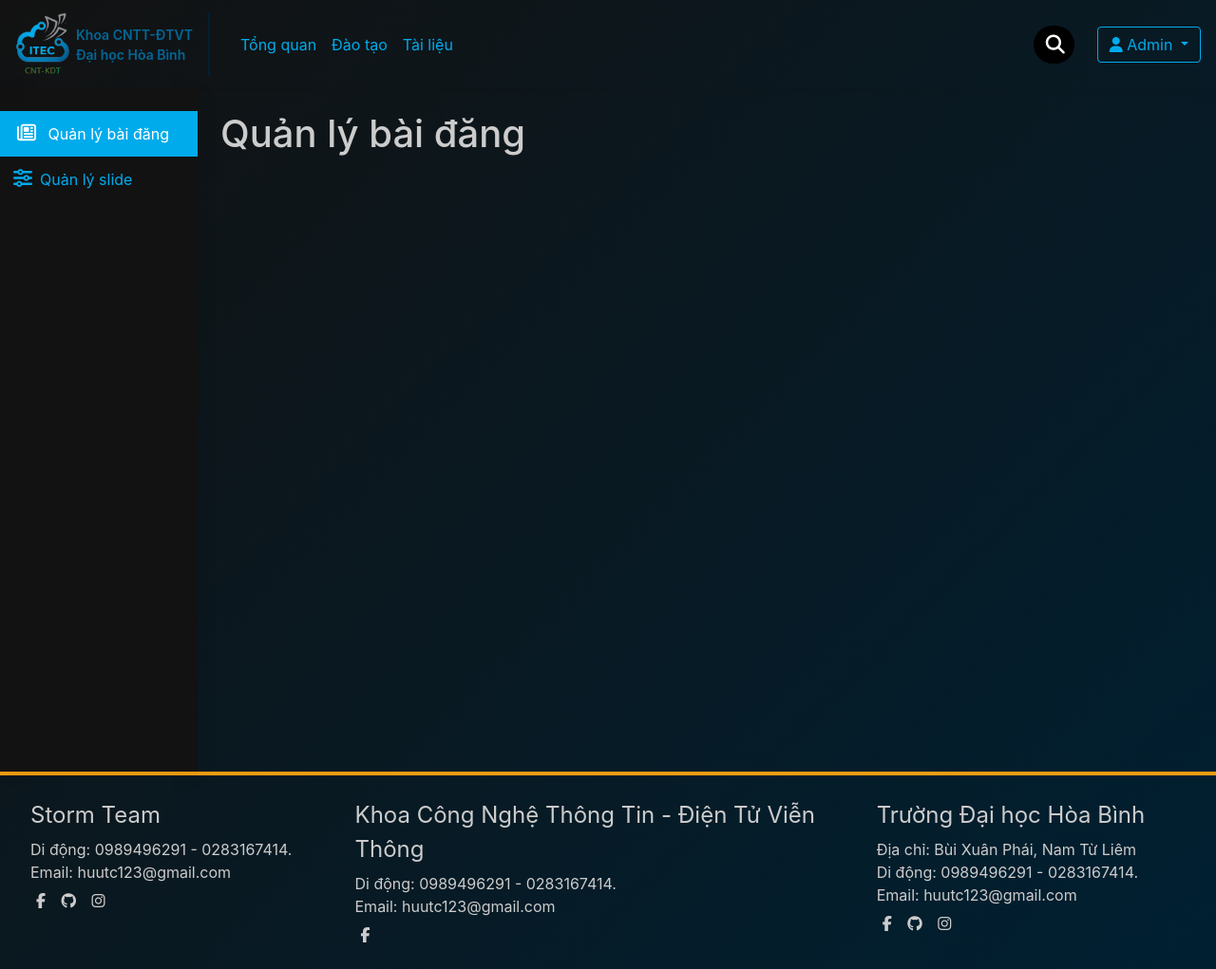
After one commit to huutcha/web, a PHP site: page /admin/overview/newslist.php in a window 1280 px wide. The commit adds this page. Shown: the whole page at 95% size. Run offline with PHP 8.4, Linux system fonts and the light colour scheme; some libraries are stand-ins or nearby versions.

Commit message:
Cau hinh lai folder

```diff
--- a/admin/process-std.php
+++ b/admin/config/process-std.php
@@ -1,12 +1,12 @@
 <?php
-	function getStds ($sql) {
+	function getDatas ($sql) {
 		global $conn;
 		$result = $conn->query($sql);
 		if ($data = $result->fetch_all(MYSQLI_ASSOC)){
 			return $data;
 		}
 	};
-	function getStd ($sql) {
+	function getData ($sql) {
 		global $conn;
 		$result = $conn->query($sql);
 		// var_dump($result);
--- a/admin/addstd.php
+++ b/admin/educate/addstd.php
@@ -6,7 +6,8 @@ require 'process-std.php';
 include 'inc/header.php';
 include 'inc/sidebar.php';
  ?>
-
+<script src="../js/addActive.js"></script>
+<script>addActive('#stdlist')</script>
 <div class="content">
 	<h1 class="title">Thêm sinh viên mới</h1>
 	<form class="needs-validation form form-darkmode" action="" method="post" novalidate>
--- a/admin/editstd.php
+++ b/admin/educate/editstd.php
@@ -18,7 +18,8 @@ include 'inc/sidebar.php';
 	}
 
  ?>
-
+<script src="../js/addActive.js"></script>
+<script>addActive('#stdlist')</script>
 <div class="content">
 	<h1 class="title">Chỉnh sửa thông tin sinh viên</h1>
 	<form class="needs-validation form form-darkmode" action="" method="post" novalidate>
--- a/admin/inc/sidebar.php
+++ b/admin/educate/sidebar.php
@@ -3,6 +3,6 @@
 			<div class="list-group mt-4">
 			  	<a href="upfilm.php" class="sidebar-item"><i class="fas fa-book"></i> Học phần</a>
 			  	<a href="repo.php" class="sidebar-item " ><i class="fas fa-chalkboard-teacher"></i> Giảng viên</a>
-			  	<a href="stdlist.php" class="sidebar-item active"><i class="fas fa-user-graduate"></i> Sinh viên</a>
+			  	<a href="stdlist.php" class="sidebar-item " id="stdlist"><i class="fas fa-user-graduate"></i> Sinh viên</a>
 			</div>
 		</div>
--- a/admin/inc/header.php
+++ b/admin/inc/header.php
@@ -7,8 +7,8 @@
 	<script src="https://cdn.jsdelivr.net/npm/popper.js@1.16.1/dist/umd/popper.min.js" integrity="sha384-9/reFTGAW83EW2RDu2S0VKaIzap3H66lZH81PoYlFhbGU+6BZp6G7niu735Sk7lN" crossorigin="anonymous"></script>
 	<script src="https://cdn.jsdelivr.net/npm/bootstrap@4.5.3/dist/js/bootstrap.min.js" integrity="sha384-w1Q4orYjBQndcko6MimVbzY0tgp4pWB4lZ7lr30WKz0vr/aWKhXdBNmNb5D92v7s" crossorigin="anonymous"></script>
 	<script src="https://kit.fontawesome.com/d8507870fb.js" crossorigin="anonymous"></script>
-	<link rel="stylesheet" type="text/css" href="./css/main.css">
-	<link rel="stylesheet" href="./css/dark-mode.css">
+	<link rel="stylesheet" type="text/css" href="../css/main.css">
+	<link rel="stylesheet" href="../css/dark-mode.css">
 </head>
 <body>
 	<header>
@@ -28,10 +28,10 @@
 		  <div class="collapse navbar-collapse ml-4" id="navbarSupportedContent">
 		    <ul class="navbar-nav mr-auto d-flex justify-content-between">
 		      <li class="nav-item">
-		        <a class="nav-link" href="#">Tổng quan</a>
+		        <a class="nav-link" href="../overview/">Tổng quan</a>
 		      </li>
 		      <li class="nav-item ">
-		        <a class="nav-link" href="#">Đào tạo</a>
+		        <a class="nav-link" href="../educate">Đào tạo</a>
 		      </li>
 		      <li class="nav-item ">
 		        <a class="nav-link" href="#">Tài liệu</a>
--- /dev/null
+++ b/admin/js/addActive.js
@@ -0,0 +1,4 @@
+function addActive(seletor){
+    var selector = document.querySelector(seletor);
+    selector.classList.add('active');
+}
--- /dev/null
+++ b/admin/overview/newslist.php
@@ -0,0 +1,14 @@
+<?php
+include '../inc/header.php';
+include 'sidebar.php';
+ ?>
+<script src="../js/addActive.js"></script>
+<script>addActive('#newslist')</script>
+
+
+<div class="content">
+    <h1>Quản lý bài đăng</h1>
+</div>
+
+
+<?php include '../inc/footer.php'; ?>
--- /dev/null
+++ b/admin/overview/sidebar.php
@@ -0,0 +1,8 @@
+<div class="app d-flex">
+    <div class="sidebar">
+        <div class="list-group mt-4">
+            <a href="newslist.php" class="sidebar-item" id="newslist"><i class="far fa-newspaper"></i> Quản lý bài đăng</a>
+            <a href="slidelist.php" class="sidebar-item " ><i class="fas fa-sliders-h"></i>Quản lý slide</a>
+            <!-- <a href="stdlist.php" class="sidebar-item active"><i class="fas fa-user-graduate"></i> Sinh viên</a> -->
+        </div>
+    </div>
```
Also changed, not shown: admin/educate/index.php (added, +12 -0 lines), admin/educate/stdlist.php (renamed from admin/stdlist.php, +9 -6 lines), admin/overview/index.php (added, +12 -0 lines), admin/config/connect.php (renamed from admin/connect.php), admin/config/delstd.php (renamed from admin/delstd.php).
